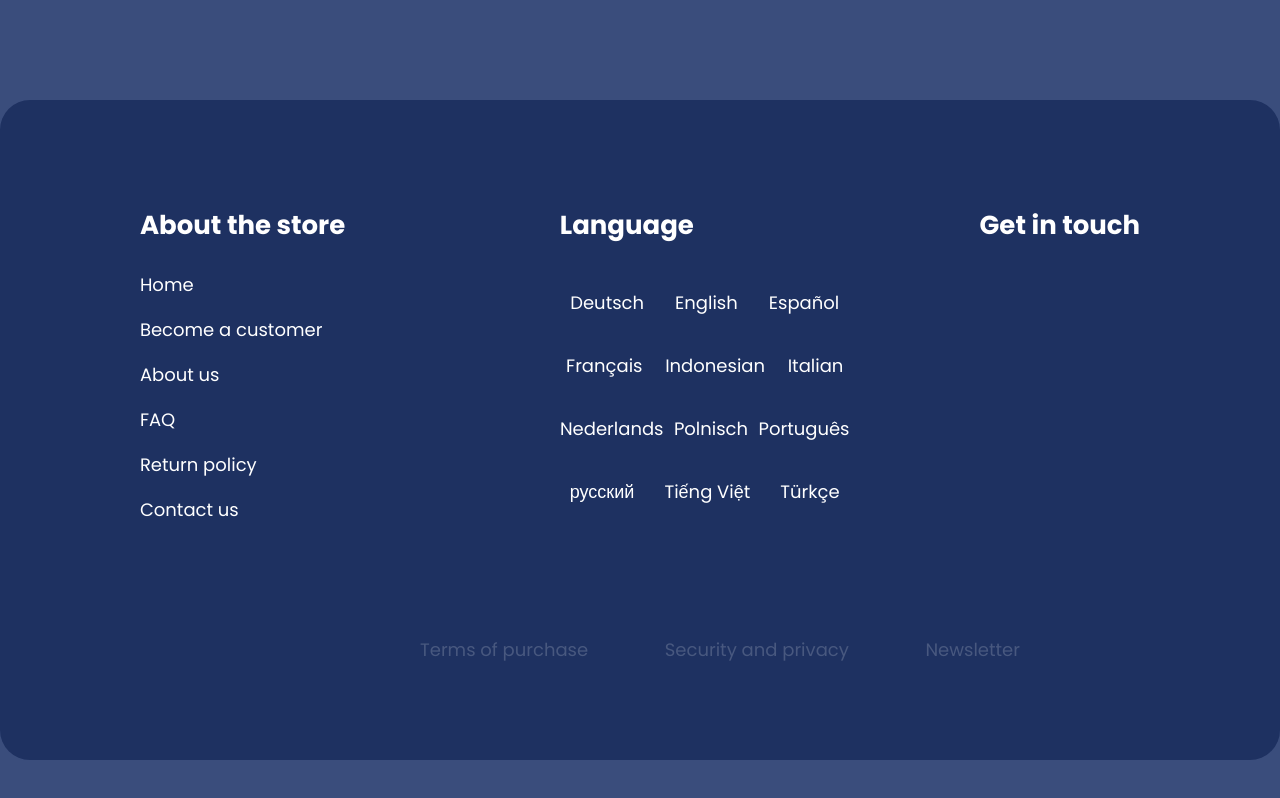
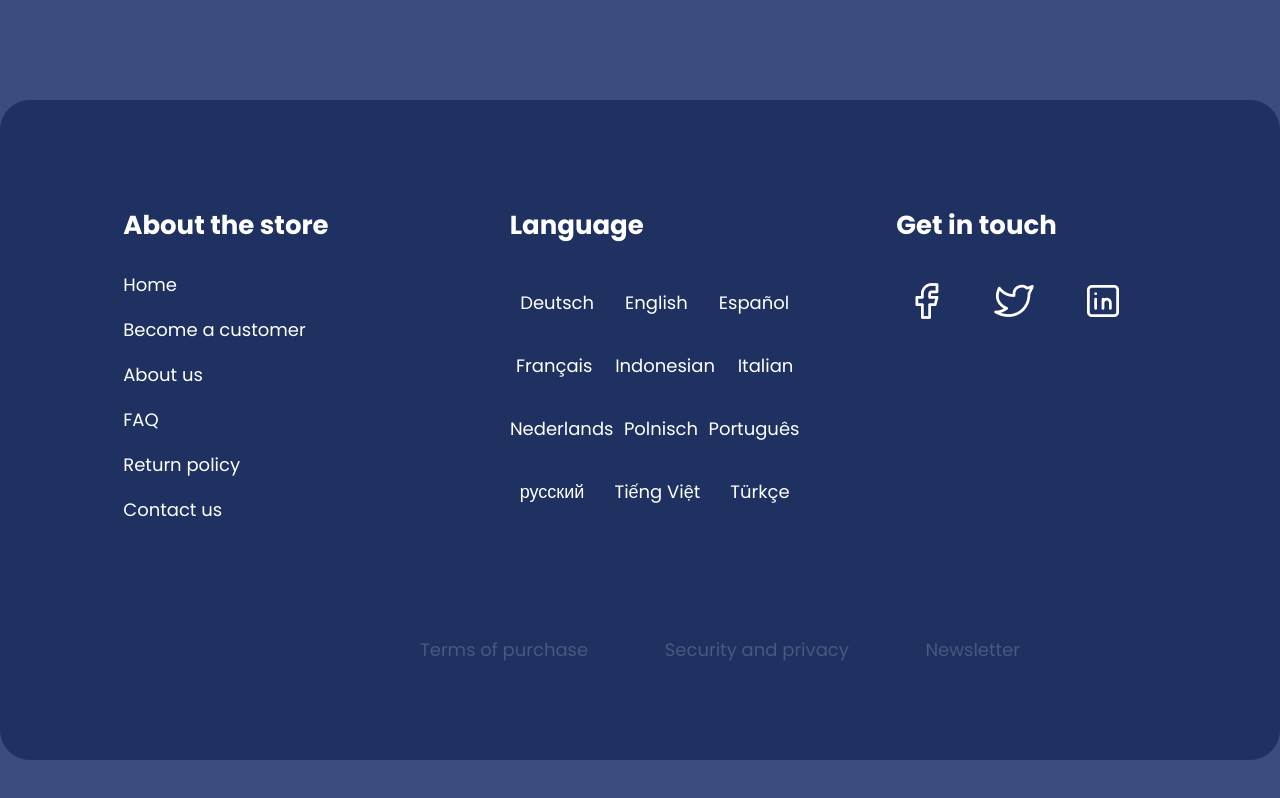
Before and after one commit to camilaranniele/exercicio3_css, a plain HTML site: page index.html in a window 1280 px wide. Drawn offline with Linux system fonts and the light colour scheme.

Commit message:
exercicio 3

```diff
--- a/css/main.css
+++ b/css/main.css
@@ -52,3 +52,7 @@ p {
   color: #48587f;
   margin-left: 340px;
 }
+
+img {
+  margin-right: 24px;
+}
--- a/index.html
+++ b/index.html
@@ -41,6 +41,9 @@
       </div>
       <div id="contact">
         <h3>Get in touch</h3>
+        <img src="./img/face.png" alt="facebook">
+        <img src="./img/twitter.png" alt="twitter">
+        <img src="./img/linkedin.png" alt="linkedin">
       </div>
     </div>
     <div id="links">
```
Also changed, not shown: img/face.png (added), img/linkedin.png (added), img/twitter.png (added).
